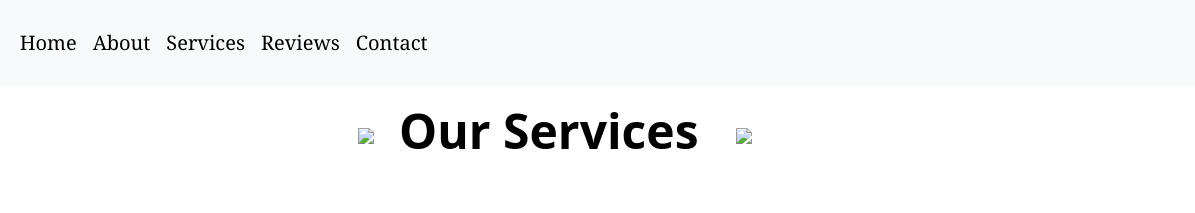
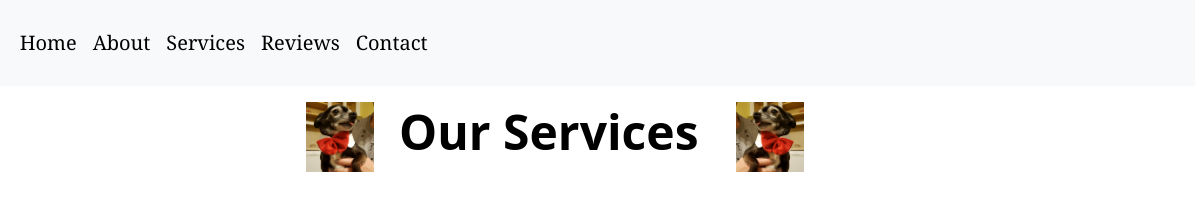
Before and after one commit to Victorabkin/vicspetcare, a plain HTML site: page services.html in a window 1280 px wide. Shown: the top 213 px of the page, 85-1280 px from the left. Drawn offline with nearby package versions, Linux system fonts and the light colour scheme; the site is published under a folder, as on GitHub Pages, so addresses that start at the root find nothing.

Commit message:
Add files via upload

```diff
--- a/services.html
+++ b/services.html
@@ -39,8 +39,8 @@
 
       <div class="container px-4 py-0 py-3">
         <h1 id="logo" class="display-5 fw-bold text-body-emphasis text-center">
-          <img src="/images/Spike1.jpg" height="70px"/>&nbsp;&nbsp;Our Services&nbsp;&nbsp;
-          <img src="/images/Spike.jpg" height="70px"/>
+          <img src="./images/Spike1.jpg" height="70px"/>&nbsp;&nbsp;Our Services&nbsp;&nbsp;
+          <img src="./images/Spike.jpg" height="70px"/>
         </h1>
 
         <div class="row g-4 py-5 row-cols-1 row-cols-lg-3">
```
